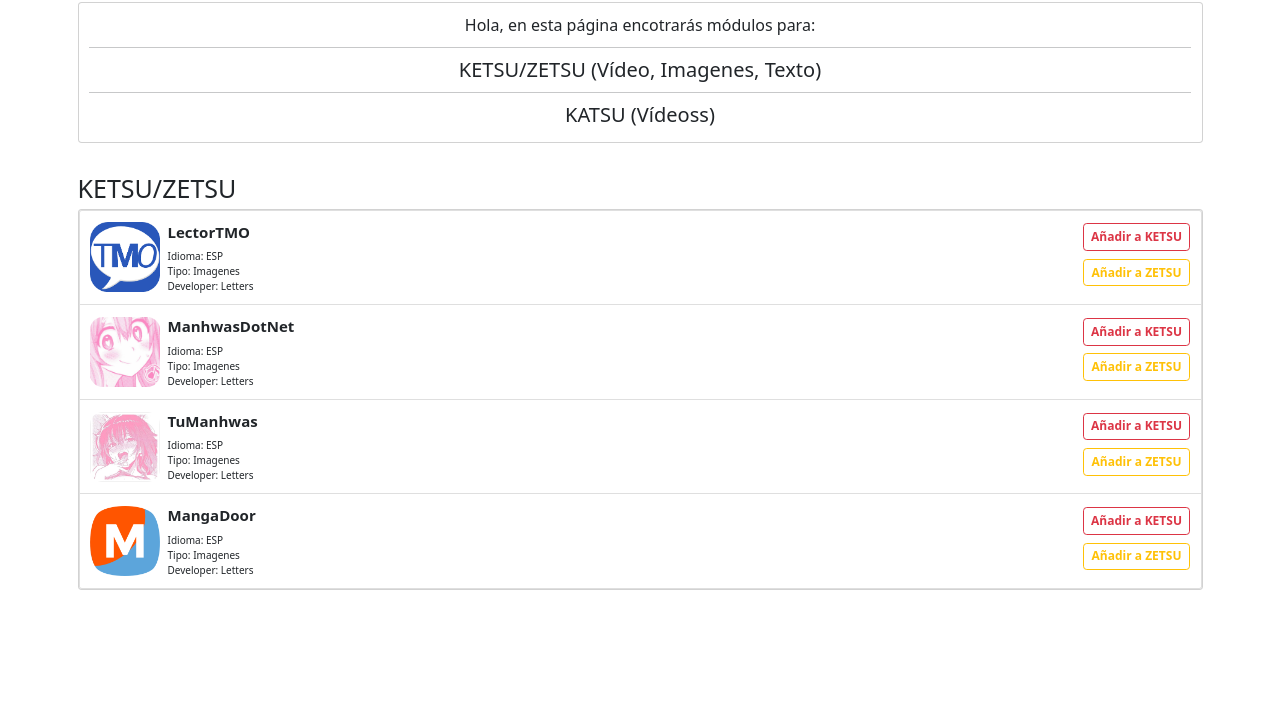
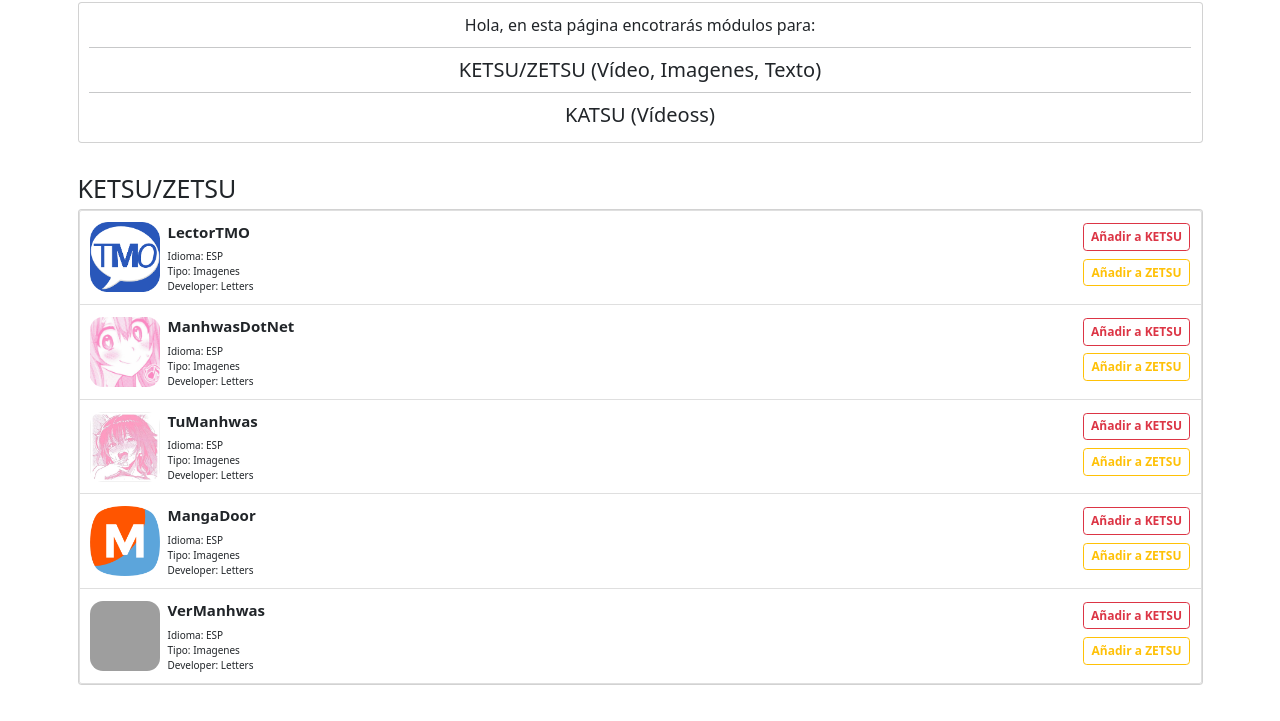
Before and after one commit to letters01/letters01.github.io, a plain HTML site: page index.html in a window 1280 px wide. Shown: the part 79-800 px from the top of the page. Drawn offline with nearby package versions, Linux system fonts and the light colour scheme; grey boxes are pictures that could not be loaded.

Commit message:
Update index.html
Se agrego un nuevo modulo

```diff
--- a/index.html
+++ b/index.html
@@ -162,6 +162,30 @@
                             </div>
                         </div>
                     </li>
+                    <li class="list-group-item d-flex flex-row p-0">
+                        <div class="card-body container-info">
+                            <div class="data-info align-items-center">
+                                <div class="img-module">
+                                    <img src="https://vermanhwa.es/wp-content/uploads/2022/06/cropped-png-manhwa-270x270.png" width="50%" alt="">
+                                </div>
+                                <div class="info">
+                                    <div class="mod-name">
+                                        <p>VerManhwas</p>
+                                    </div>
+                                    <div class="specs">
+                                        <p>Idioma: ESP</p>
+                                        <p>Tipo: Imagenes</p>
+                                        <p>Developer: Letters</p>
+                                    </div>
+                                </div>
+                            </div>
+                            <div class="container-buttons justify-content-evenly">
+                                <a class="btn btn-outline-danger fw-bold mb-2" href="ketsuapp://?moduleData=https://github.com/letters01/letters01.github.io/raw/main/modules/VerManhwas.json">Añadir a KETSU</a>
+                                <a class="btn btn-outline-warning fw-bold  mb-2"  href="zetsuapp://?moduleData=https://github.com/letters01/letters01.github.io/raw/main/modules/VerManhwas.json">Añadir a ZETSU</a>
+                                <!-- <button class="btn btn-outline-info fw-bold" id="MDT">Copiar al Portapapeles</button> -->
+                            </div>
+                        </div>
+                    </li>
                 </ul>
             </div>
         </div>
```
